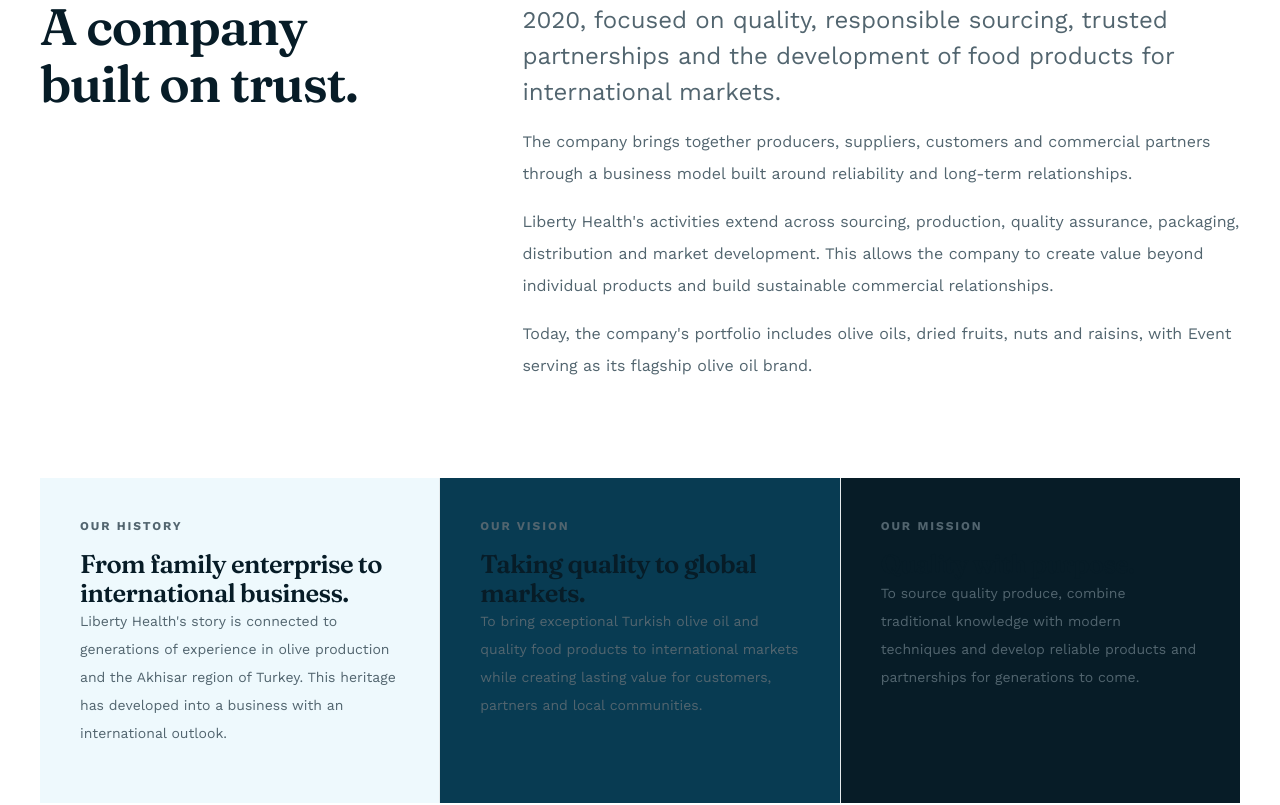
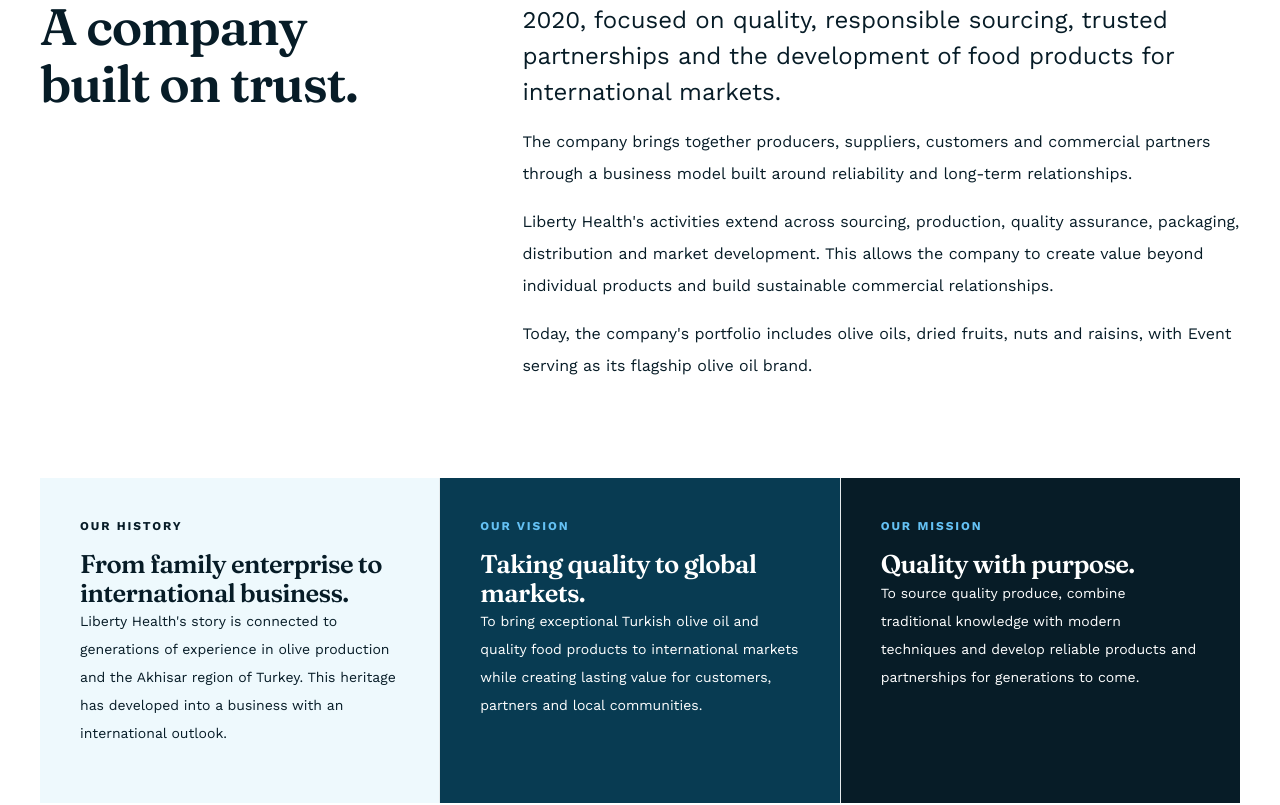
Before and after one commit to Amina8678/liberty-oil, a Next.js app: page / in a window 1280 px wide. Shown: the part 1207-2012 px from the top of the page. Built offline with nearby package versions, Linux system fonts and the light colour scheme.

Commit message:
visibility

```diff
--- a/src/app/globals.css
+++ b/src/app/globals.css
@@ -1129,22 +1129,53 @@ hr {
    ABOUT
    ========================================================= */
 
-#about {
-  color: #071c27;
+/* Our Vision panel */
+#about .bg-\[\#083b52\],
+#about .bg-\[\#0b526e\],
+#about .bg-dusk,
+#about .bg-dusk-soft {
+  color: #ffffff !important;
 }
 
-#about h1,
-#about h2,
-#about h3,
-#about h4,
-#about h5,
-#about h6 {
-  color: #071c27 !important;
+#about .bg-\[\#083b52\] h1,
+#about .bg-\[\#083b52\] h2,
+#about .bg-\[\#083b52\] h3,
+#about .bg-\[\#083b52\] h4,
+#about .bg-\[\#083b52\] h5,
+#about .bg-\[\#083b52\] h6,
+#about .bg-\[\#083b52\] p,
+
+#about .bg-\[\#0b526e\] h1,
+#about .bg-\[\#0b526e\] h2,
+#about .bg-\[\#0b526e\] h3,
+#about .bg-\[\#0b526e\] h4,
+#about .bg-\[\#0b526e\] h5,
+#about .bg-\[\#0b526e\] h6,
+#about .bg-\[\#0b526e\] p,
+
+#about .bg-dusk h1,
+#about .bg-dusk h2,
+#about .bg-dusk h3,
+#about .bg-dusk h4,
+#about .bg-dusk h5,
+#about .bg-dusk h6,
+#about .bg-dusk p,
+
+#about .bg-dusk-soft h1,
+#about .bg-dusk-soft h2,
+#about .bg-dusk-soft h3,
+#about .bg-dusk-soft h4,
+#about .bg-dusk-soft h5,
+#about .bg-dusk-soft h6,
+#about .bg-dusk-soft p {
+  color: #ffffff !important;
 }
 
-#about p,
-#about li {
-  color: #52656f !important;
+#about .bg-\[\#083b52\] .text-\[\#65c2f5\],
+#about .bg-\[\#0b526e\] .text-\[\#65c2f5\],
+#about .bg-dusk .text-\[\#65c2f5\],
+#about .bg-dusk-soft .text-\[\#65c2f5\] {
+  color: #65c2f5 !important;
 }
 
 /* =========================================================
@@ -1229,12 +1260,10 @@ hr {
   color: #ffffff !important;
 }
 
-/* Sustainability labels and numbers */
 #sustainability .text-\[\#65c2f5\] {
   color: #65c2f5 !important;
 }
 
-/* Keep the card background dark */
 #sustainability .bg-\[\#071c27\] {
   background: #071c27 !important;
 }
```
